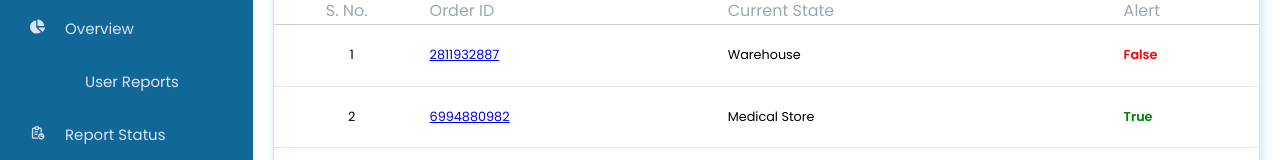
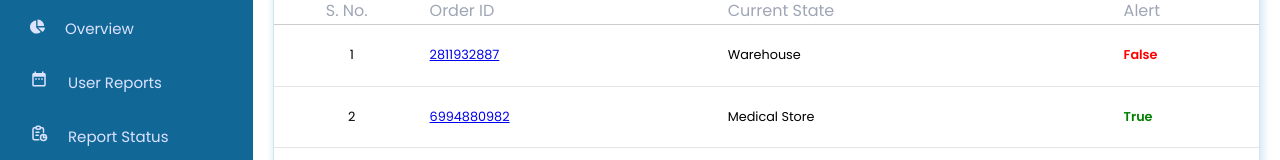
Before and after one commit to Team-Disruptorss-SIH-22/sangmanch-FE, a React (Create React App) app: page /drugs in a window 1280 px wide. Shown: the part 141-301 px from the top of the page. Built offline with nearby package versions, Linux system fonts and the light colour scheme; no server answers; some icons are missing.

Commit message:
Fix Admin Layout

```diff
--- a/package.json
+++ b/package.json
@@ -16,10 +16,10 @@
     "react": "^17.0.2",
     "react-dom": "^17.0.2",
     "react-google-recaptcha": "^2.1.0",
-    "react-icons": "^4.3.1",
+    "react-icons": "^4.4.0",
     "react-responsive-carousel": "^3.2.23",
     "react-router-dom": "^5.2.0",
-    "react-scripts": "^2.1.3",
+    "react-scripts": "^5.0.1",
     "react-simple-maps": "^2.3.0",
     "react-table": "^7.7.0",
     "react-toastify": "^8.2.0",
--- a/src/components/pages/Admin/AdminLayout.js
+++ b/src/components/pages/Admin/AdminLayout.js
@@ -2,7 +2,7 @@ import React from "react";
 import styles from "../../../styles/admin/adminLayout.module.css";
 import Navbar from "../Navbar/AdminNavbar";
 import SangmanchLogo from "../../../assets/sangmanch_logo.svg";
-import { MdDateRange } from "./react-icons/md";
+import { MdDateRange } from "react-icons/md";
 import { TbReport } from "react-icons/tb";
 import { FaChartPie } from "react-icons/fa";
 import { AiFillAlert, AiFillSetting } from "react-icons/ai";
@@ -17,25 +17,25 @@ const AdminLayout = ({ Component, title }) => {
         </div>
         <ul className={styles.collection}>
           <li>
-            <FaChartPie />
+            <FaChartPie size={15}/>
             <span>
               <Link to="/dashboard">Overview</Link>
             </span>
           </li>
           <li>
-            <MdDateRange />
+            <MdDateRange size={18}/>
             <span>
               <Link to="/drugs">User Reports</Link>
             </span>
           </li>
           <li>
-            <TbReport />
+            <TbReport size={18}/>
             <span>
               <Link to="/national">Report Status</Link>
             </span>
           </li>
           <li>
-            <AiFillAlert />
+            <AiFillAlert size={18}/>
             <span>
               <Link to="/alerts">Infographics</Link>
             </span>
--- a/src/components/pages/index.js
+++ b/src/components/pages/index.js
@@ -23,7 +23,7 @@ import Verify from "./AuthForms/Verify";
 import AdminLayout from "./Admin/AdminLayout";
 import DrugProgress from "./Admin/DrugProgress";
 import AdminDashboard from "./Admin/AdminDashboard";
-import NationalView from "./Admin/NationalView";
+// import NationalView from "./Admin/NationalView";
 import Alerts from "./Admin/alerts/Alerts";
 import Drugs from "./Admin/drugs/Drugs";
 import Visualization from "./Admin/Visualization";
```
Also changed, not shown: 1 other file (tests, documents, lock files or other folders).
